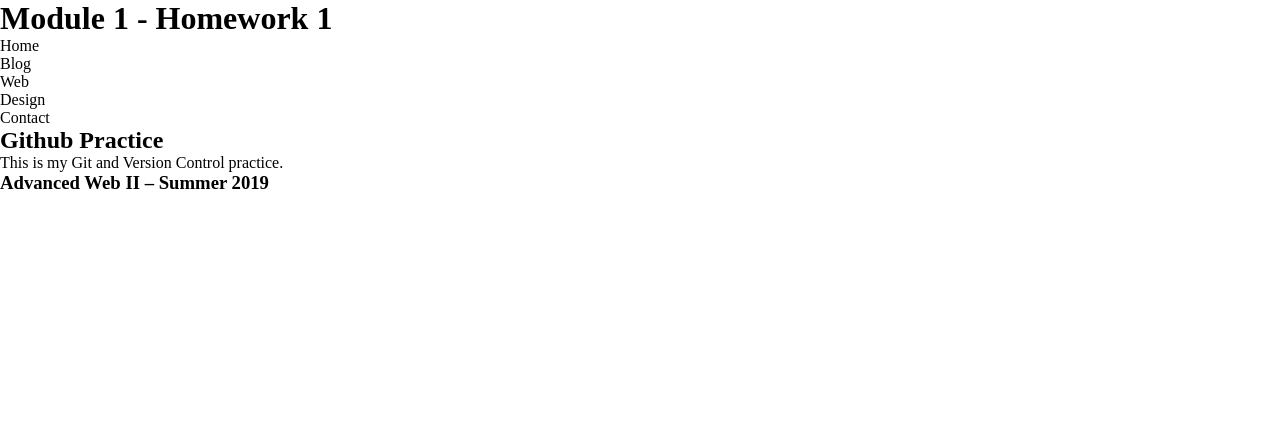
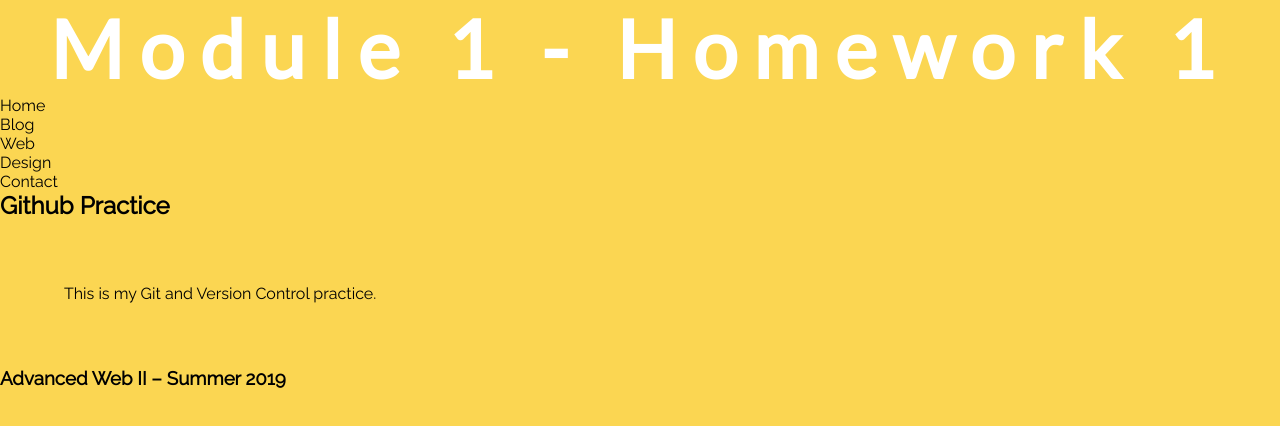
Before and after one commit to courtneyehancock/m1-hw1-hancock-courtney, a plain HTML site: page index.html in a window 1280 px wide. Drawn offline with Linux system fonts and the light colour scheme.

Commit message:
Styled general page, font and spacing

```diff
--- a/main.css
+++ b/main.css
@@ -7,3 +7,21 @@
 article, aside, details, figcaption, figure, footer, header, main, nav, section, summary {
     display:block;
 }
+
+/************************************* general */
+h1 {
+  font-size: 5em;
+  color: #fff;
+  letter-spacing: .2em;
+  font-family: 'Lato', sans-serif;
+	text-align: center;
+}
+
+p {
+  padding:5%;
+}
+
+body {
+  font-family: 'Raleway', sans-serif;
+  background-color: #fbd652;
+}
```
